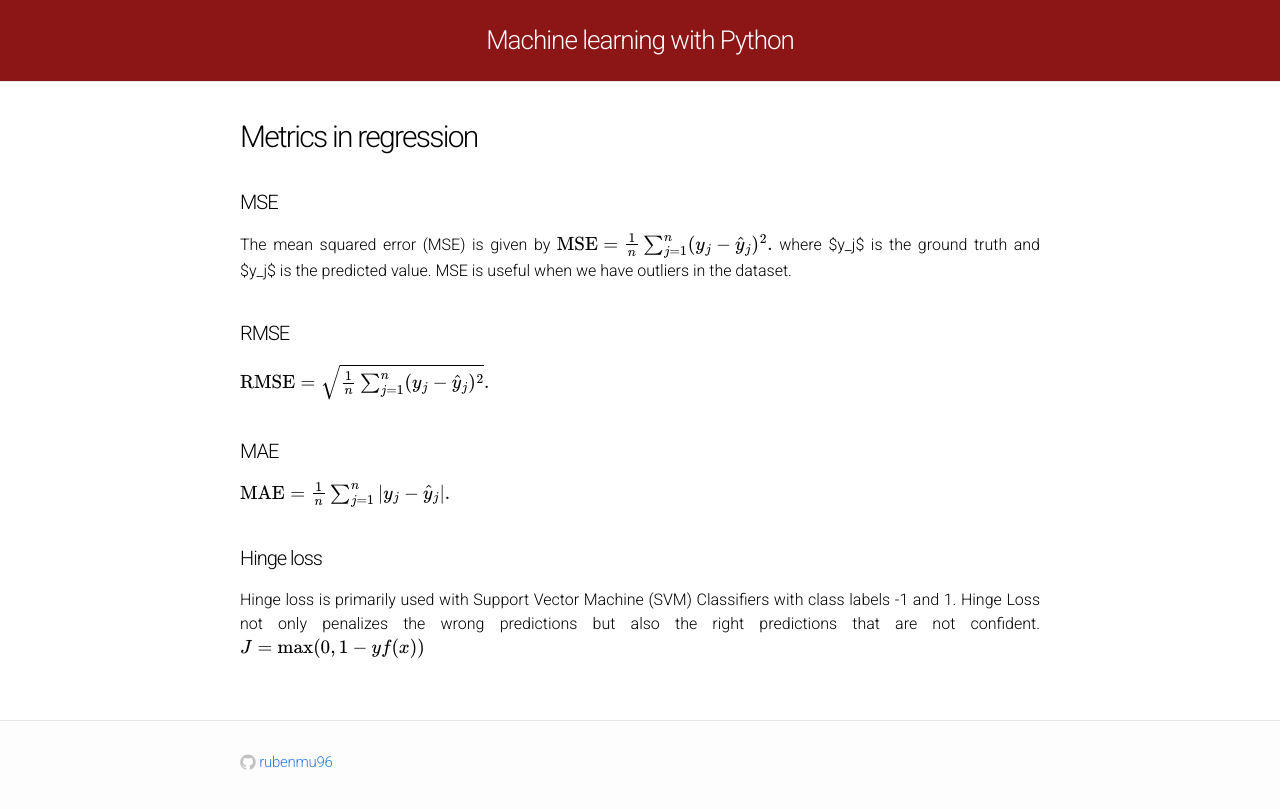
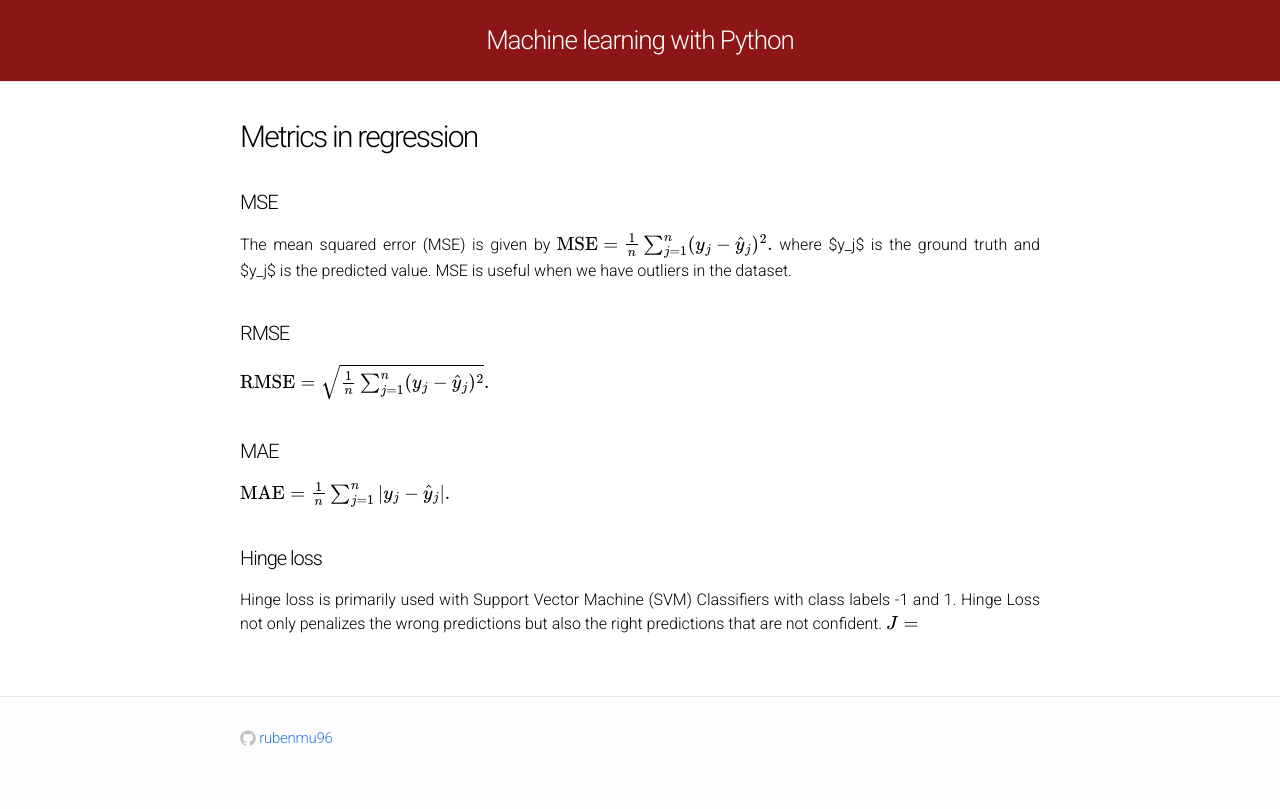
Before and after one commit to rubenmu96/rubenmu96.github.io, a Jekyll site: the page built from ML_intro.md, in a window 1280 px wide. Shown: the top 809 px of the page. Built offline with Jekyll 4.4.1, drawn with Linux system fonts in a browser that asks for light colours; formulas are drawn with MathJax 3; our own code applies the rules of GitHub Pages for plain Markdown files.

Commit message:
Update ML_intro.md

```diff
--- a/ML_intro.md
+++ b/ML_intro.md
@@ -25,6 +25,4 @@ $$
 
 #### Hinge loss
 Hinge loss is primarily used with Support Vector Machine (SVM) Classifiers with class labels -1 and 1. Hinge Loss not only penalizes the wrong predictions but also the right predictions that are not confident.
-$$
-    J = \text{max}(0,1-y f(x))
-$$
+$$ J =  $$
```
